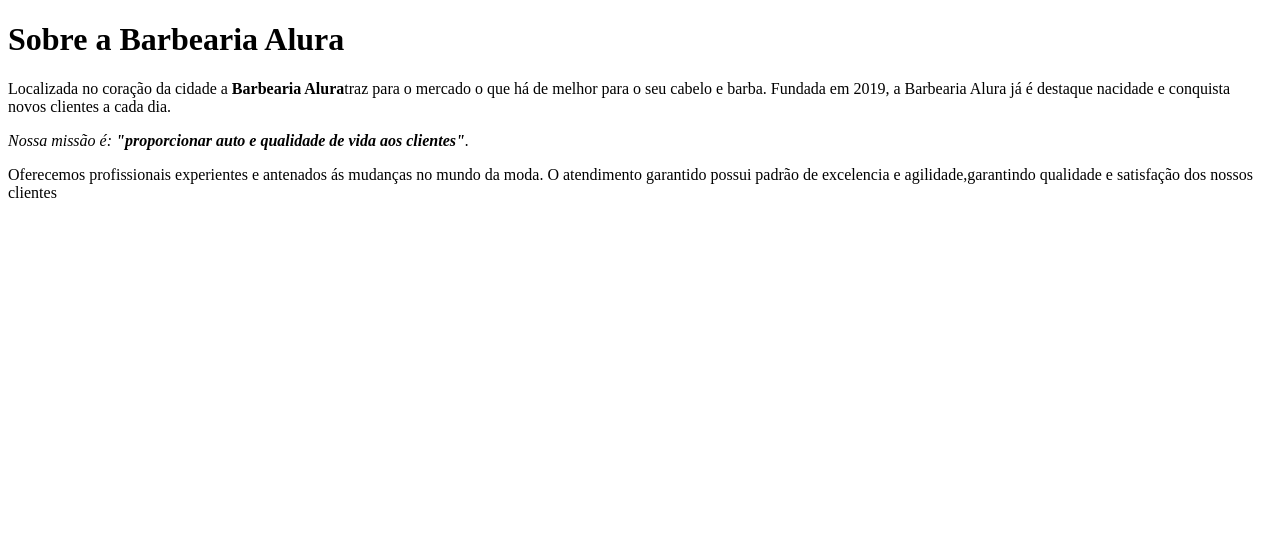
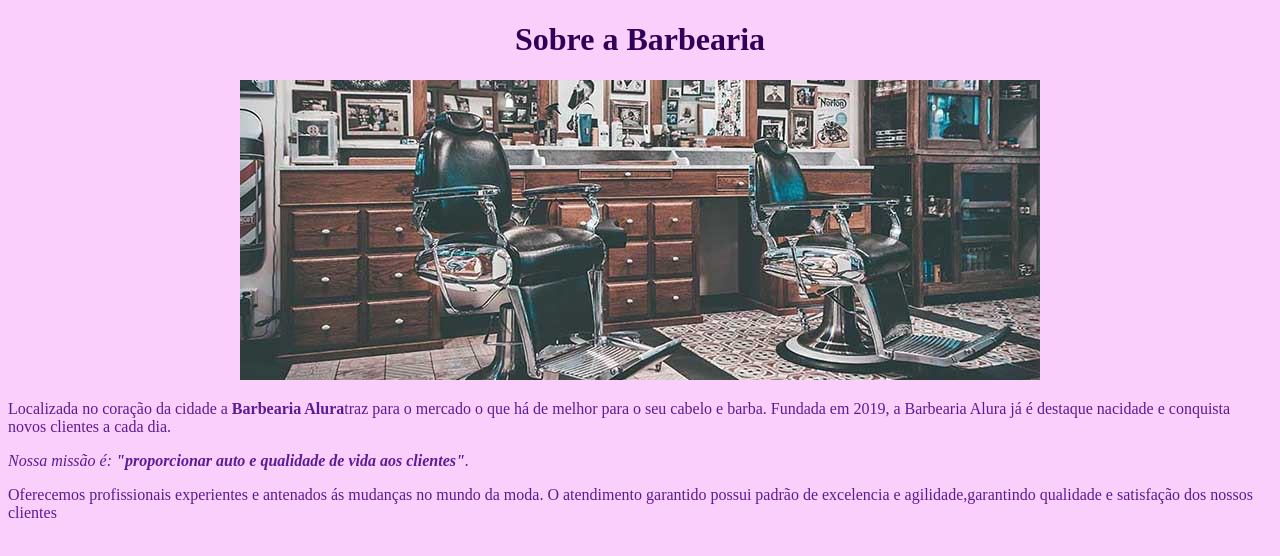
Before and after one commit to AnaZander31/projetohtmlana1a, a plain HTML site: page index.html in a window 1280 px wide. Drawn offline with Linux system fonts and the light colour scheme.

Commit message:
Aula 31/10

```diff
--- a/index.html
+++ b/index.html
@@ -8,7 +8,10 @@
     <link rel="stylesheet" href="style.css">
 </head>
 <body>
-    <h1>Sobre a Barbearia Alura</h1>
+    <h1>Sobre a Barbearia</h1>
+<div class="imagem-banner">
+    <img src="banner.jpg" alt="">
+</div>
     <p>Localizada no coração da cidade a <strong>Barbearia Alura</strong>traz para o mercado o que há de melhor para o seu cabelo e barba.
     Fundada em 2019, a Barbearia Alura já é destaque nacidade e conquista novos clientes a cada dia.</p>
     <P><em>Nossa missão é: <strong>"proporcionar auto e qualidade de vida aos clientes"</strong>.</em></P>
--- a/style.css
+++ b/style.css
@@ -0,0 +1,14 @@
+body{
+    background-color: rgb(250, 207, 252);
+
+}
+h1{color: rgb(47, 2, 88);
+    text-align: center;
+
+}
+p{color: rgb(91, 27, 151);
+
+}
+.imagem-banner{
+    text-align: center;
+}
```
Also changed, not shown: banner.jpg (added).
